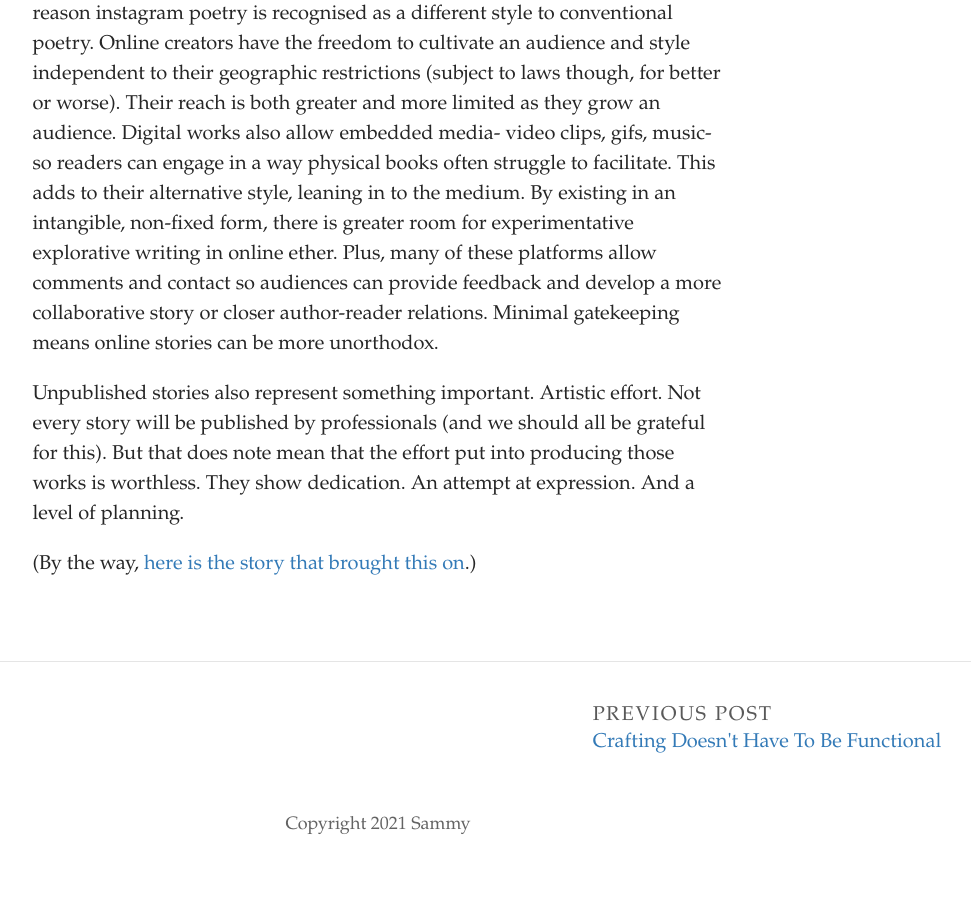
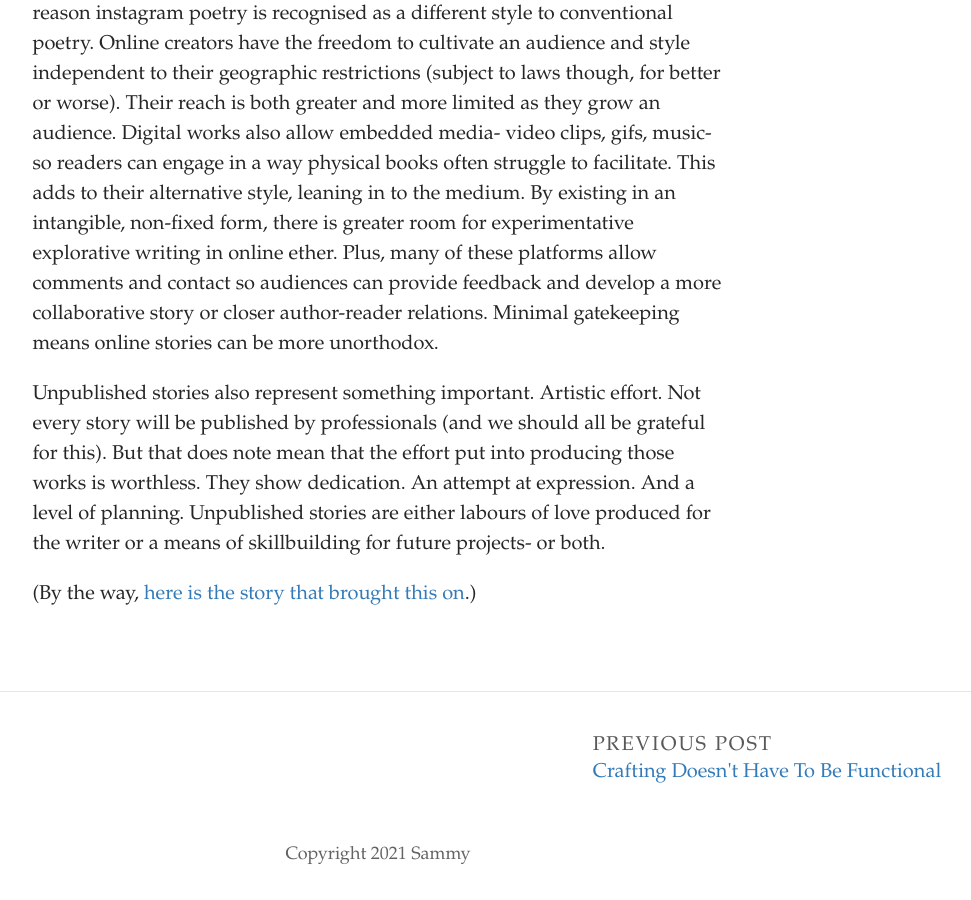
Before and after one commit to SammySpinsAYarn/Blog, a Jekyll site: the page built from _posts/2023-07-06-can-go-back-to-books-now.md, in a window 1280 px wide and 900 px high, scrolled down 1066 px. Shown: the whole window, without its empty margins (262-1233 px from the left). Built offline with Jekyll 4.4.1, drawn with Linux system fonts in a browser that asks for light colours; some web fonts are replaced; before the commit the page ends 1936 px from its top, so only the background shows below that.

Commit message:
Update Post “2023-07-06-can-go-back-to-books-now”

```diff
--- a/_posts/2023-07-06-can-go-back-to-books-now.md
+++ b/_posts/2023-07-06-can-go-back-to-books-now.md
@@ -11,6 +11,6 @@
 
 Y﻿et the lack of censorship means the stories are *allowed* to be different. They can rely on tropes of be completely alien. Lean into pop culture or entirely ignore it. Be six word stories or tomes of over a thousand pages. There is a reason instagram poetry is recognised as a different style to conventional poetry. Online creators have the freedom to cultivate an audience and style independent to their geographic restrictions (subject to laws though, for better or worse). Their reach is both greater and more limited as they grow an audience. Digital works also allow embedded media- video clips, gifs, music- so readers can engage in a way physical books often struggle to facilitate. This adds to their alternative style, leaning in to the medium. By existing in an intangible, non-fixed form, there is greater room for experimentative explorative writing in online ether. Plus, many of these platforms allow comments and contact so audiences can provide feedback and develop a more collaborative story or closer author-reader relations. Minimal gatekeeping means online stories can be more unorthodox.
 
-Unpublished stories also represent something important. Artistic effort. Not every story will be published by professionals (and we should all be grateful for this). But that does note mean that the effort put into producing those works is worthless. They show dedication. An attempt at expression. And a level of planning.
+Unpublished stories also represent something important. Artistic effort. Not every story will be published by professionals (and we should all be grateful for this). But that does note mean that the effort put into producing those works is worthless. They show dedication. An attempt at expression. And a level of planning. Unpublished stories are either labours of love produced for the writer or a means of skillbuilding for future projects- or both.
 
 (﻿By the way, [here is the story that brought this on](https://wanderinginn.com/table-of-contents/).)
```
